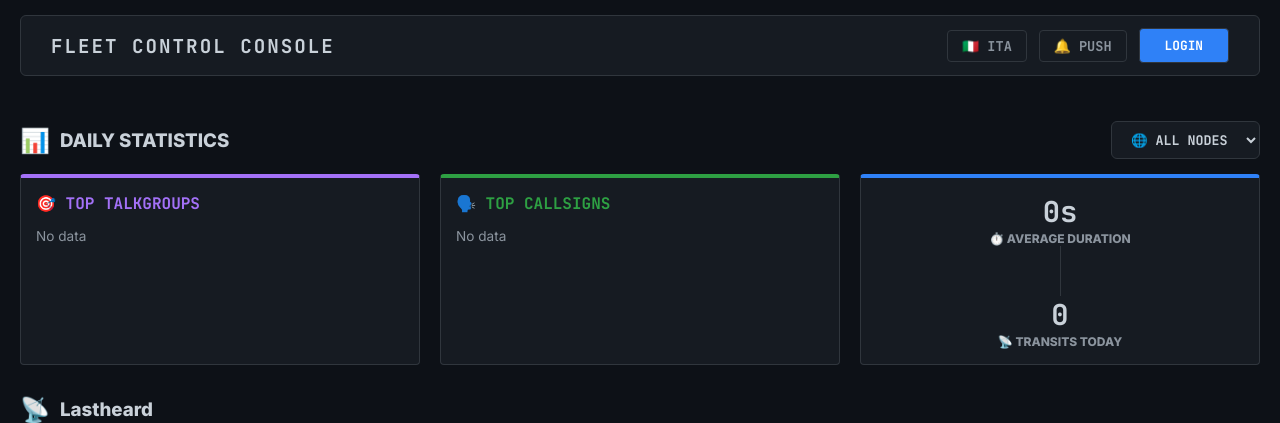
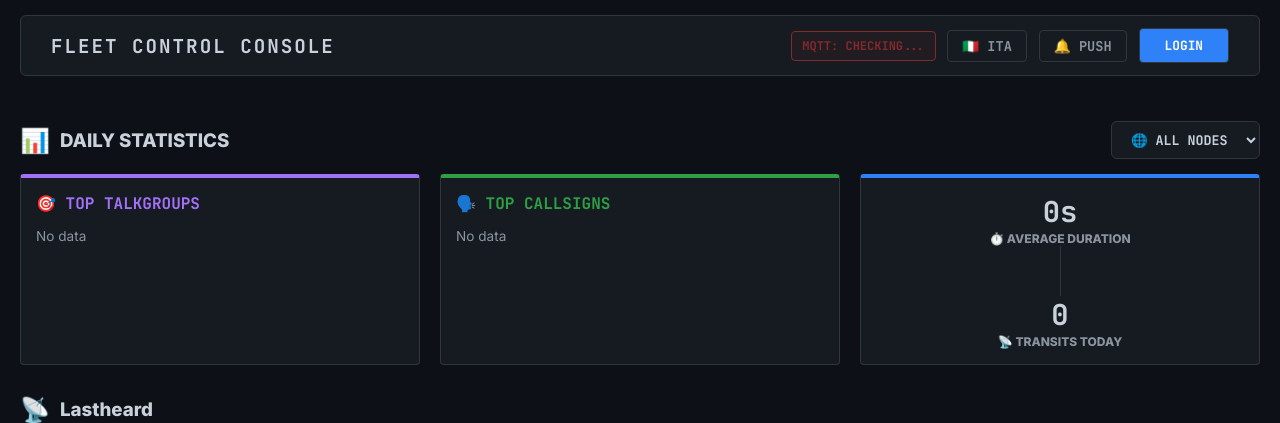
Before and after one commit to picchiosat/web-control-server, a Flask app: page / in a window 1280 px wide. Shown: the top 423 px of the page. Run offline with Flask 3, Linux system fonts and the light colour scheme; data that the repository does not hold is empty; parts of the project's set-up code (start-up, migrations or seed data) failed here and were passed over; some libraries are stand-ins or nearby versions.

Commit message:
feat: add real-time MQTT connection status badge

```diff
--- a/app.py
+++ b/app.py
@@ -161,9 +161,15 @@ active_calls = {}
 with open(CONFIG_PATH) as f: config = json.load(f)
 
 # --- MQTT CALLBACKS ---
+mqtt_connected_status = False
+
 def on_connect(client, userdata, flags, reason_code, properties=None):
+    global mqtt_connected_status
     if reason_code == 0:
+        mqtt_connected_status = True
         logger.info("✅ Successfully connected to MQTT Broker! Subscribing to topics...")
+        # Invia lo stato Online ai client web
+        socketio.emit('mqtt_status', {'connected': True})
         client.subscribe([
             ("servizi/+/stat", 0),
             ("dmr-gateway/+/json", 0),
@@ -177,10 +183,21 @@ def on_connect(client, userdata, flags, reason_code, properties=None):
             ("data/#", 0)
         ])
     else:
+        mqtt_connected_status = False
+        socketio.emit('mqtt_status', {'connected': False})
         logger.error(f"❌ MQTT Connection Error. Reason code: {reason_code}")
 
 def on_disconnect(client, userdata, disconnect_flags, reason_code, properties=None):
+    global mqtt_connected_status
+    mqtt_connected_status = False
+    # Invia lo stato Offline ai client web
+    socketio.emit('mqtt_status', {'connected': False})
     logger.warning(f"⚠️ MQTT Disconnection detected! Reason code: {reason_code}. Attempting automatic reconnection...")
+
+# Quando un nuovo utente apre la pagina web, inviagli subito lo stato attuale
+@socketio.on('connect')
+def handle_connect():
+    emit('mqtt_status', {'connected': mqtt_connected_status})
 
 def on_message(client, userdata, msg):
     try:
--- a/templates/index.html
+++ b/templates/index.html
@@ -71,6 +71,12 @@
         .btn-cmd { flex: 1; padding: 8px 10px; border: 1px solid var(--border-color); background: #010409 !important; border-radius: 3px; font-weight: 600; font-size: 0.75rem; cursor: pointer; color: var(--text-main) !important; font-family: 'JetBrains Mono', monospace; transition: border-color 0.2s ease; display: flex; align-items: center; justify-content: center; gap: 5px; box-shadow: none !important; }
         .btn-cmd:hover { border-color: var(--text-main); }
 
+        /* Badge di stato MQTT */
+        .mqtt-badge { padding: 4px 10px; border-radius: 4px; font-size: 0.75rem; font-weight: 800; font-family: 'JetBrains Mono', monospace; transition: all 0.3s ease; border: 1px solid var(--border-color); display: flex; align-items: center; justify-content: center; height: 30px;}
+        .mqtt-online { background: rgba(46, 160, 67, 0.1); color: var(--success); border-color: var(--success); }
+        .mqtt-offline { background: rgba(218, 54, 51, 0.1); color: var(--danger); border-color: var(--danger); animation: pulse-red 2s infinite; }
+        @keyframes pulse-red { 0% { opacity: 1; } 50% { opacity: 0.5; } 100% { opacity: 1; } }
+
         /* Tabella LastHeard */
         .table-container { background: var(--card-bg); border-radius: 6px; border: 1px solid var(--border-color); overflow: hidden; max-height: 400px; overflow-y: auto; margin: 0 20px 40px 20px; box-shadow: none; }
         table { width: 100%; border-collapse: collapse; text-align: left; font-size: 0.85rem; font-family: 'JetBrains Mono', monospace; }
@@ -125,6 +131,8 @@
     <div id="top-bar">
         <div class="title-brand">FLEET CONTROL CONSOLE</div>
         <div style="display: flex; align-items: center; gap: 12px;">
+            <span id="mqtt-badge" class="mqtt-badge mqtt-offline">MQTT: CHECKING...</span>
+
             <button class="theme-switch" id="lang-btn" onclick="toggleLang()" data-i18n-title="ttLang">🇮🇹 ITA</button>
             <button class="theme-switch" id="push-btn" onclick="subscribeToPush()">🔔 PUSH</button>
             <div id="auth-container" style="display:flex; align-items:center; gap:8px;"></div>
@@ -1201,6 +1209,20 @@
     // --- MOTORE WEBSOCKET REAL-TIME ---
     const socket = io();
 
+   // NUOVO LISTENER PER LO STATO MQTT
+    socket.on('mqtt_status', function(data) {
+        const badge = document.getElementById('mqtt-badge');
+        if (badge) {
+            if (data.connected) {
+                badge.innerText = "MQTT: ONLINE";
+                badge.className = "mqtt-badge mqtt-online";
+            } else {
+                badge.innerText = "MQTT: OFFLINE";
+                badge.className = "mqtt-badge mqtt-offline";
+            }
+        }
+    });
+
     socket.on('connect', () => {
         console.log("🟢 Connesso al server via WebSocket in tempo reale!");
         refreshStates();
```
